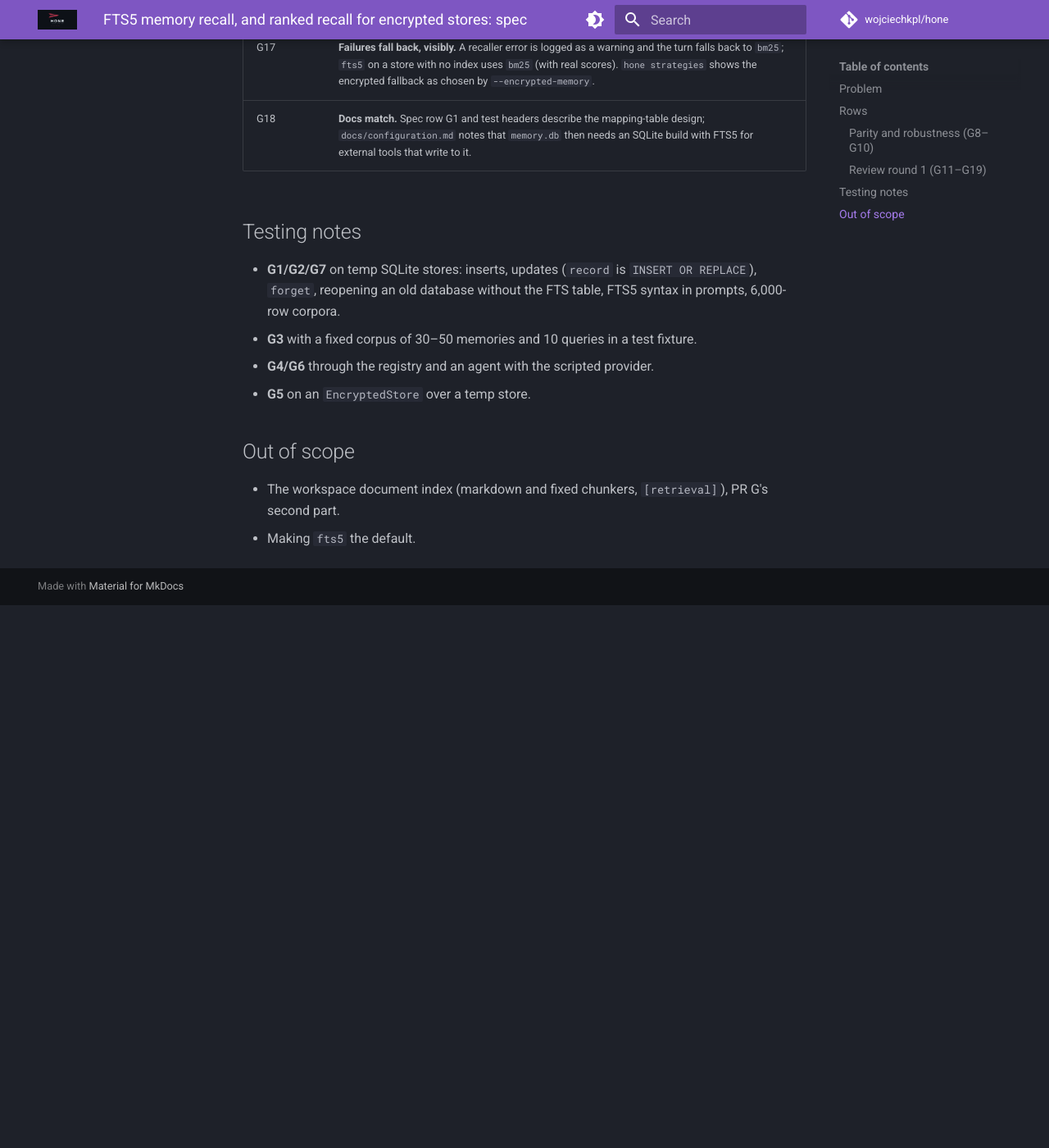
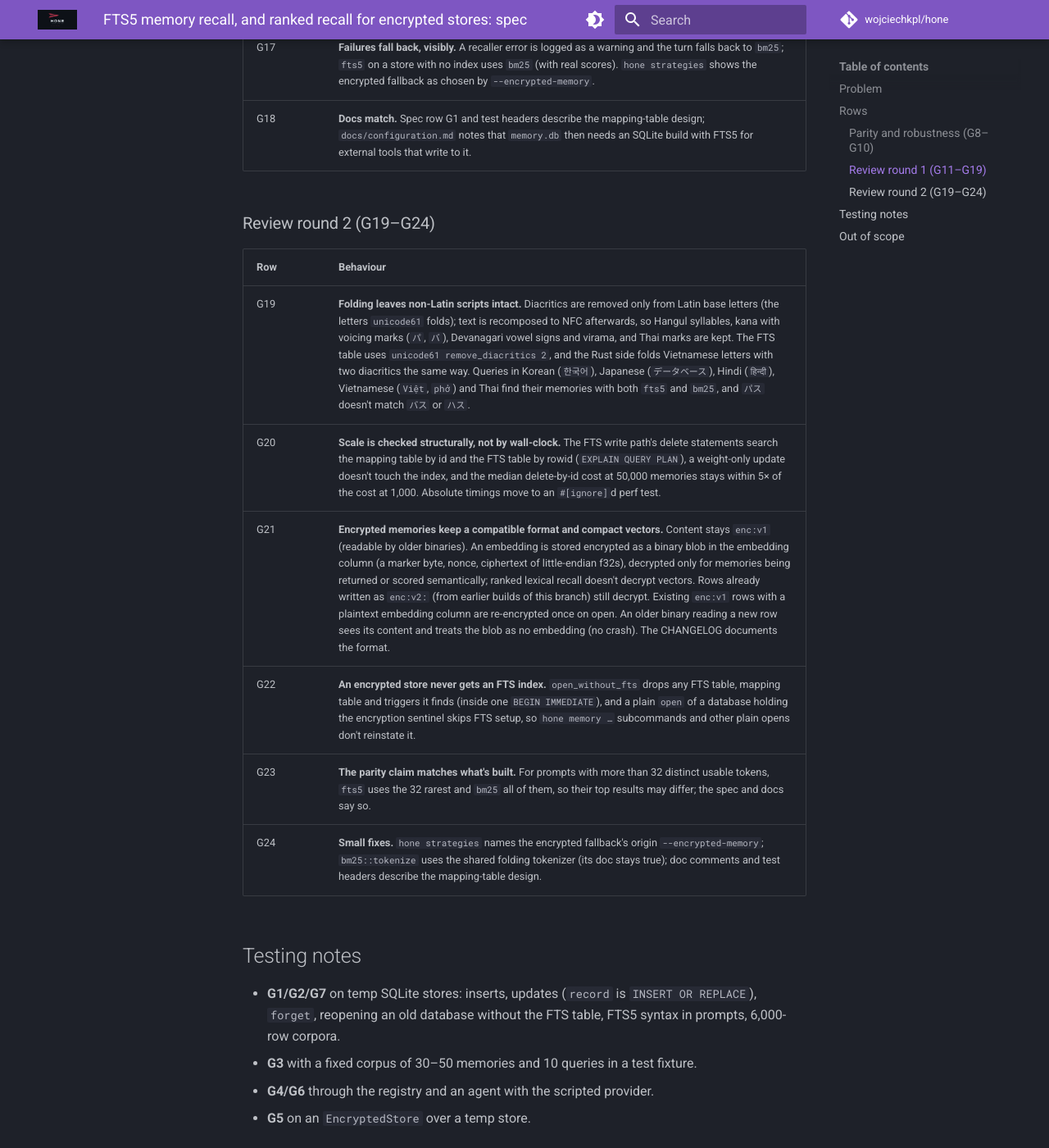
Before and after one commit to wojciechkpl/hone, an MkDocs documentation site: the page built from docs/plans/fts5-recall-spec.md, in a window 1280 px wide and 1400 px high, scrolled down 3077 px. Shown: the whole window at 82% size. Built offline with MkDocs 1.6.1 and Material for MkDocs 9.7.7, drawn with Linux system fonts in a browser that asks for light colours; comment, search, counter and statistics services are not loaded; before the commit the page ends 3815 px from its top, so only the background shows below that.

Commit message:
docs: FTS5 spec round 2 (G19–G24)

```diff
--- a/docs/plans/fts5-recall-spec.md
+++ b/docs/plans/fts5-recall-spec.md
@@ -56,6 +56,17 @@ Review measured that G9's id-keyed table makes every trigger delete scan the who
 | G17 | **Failures fall back, visibly.** A recaller error is logged as a warning and the turn falls back to `bm25`; `fts5` on a store with no index uses `bm25` (with real scores). `hone strategies` shows the encrypted fallback as chosen by `--encrypted-memory`. |
 | G18 | **Docs match.** Spec row G1 and test headers describe the mapping-table design; `docs/configuration.md` notes that `memory.db` then needs an SQLite build with FTS5 for external tools that write to it. |
 
+### Review round 2 (G19–G24)
+
+| Row | Behaviour |
+|---|---|
+| G19 | **Folding leaves non-Latin scripts intact.** Diacritics are removed only from Latin base letters (the letters `unicode61` folds); text is recomposed to NFC afterwards, so Hangul syllables, kana with voicing marks (`パ`, `バ`), Devanagari vowel signs and virama, and Thai marks are kept. The FTS table uses `unicode61 remove_diacritics 2`, and the Rust side folds Vietnamese letters with two diacritics the same way. Queries in Korean (`한국어`), Japanese (`データベース`), Hindi (`हिन्दी`), Vietnamese (`Việt`, `phở`) and Thai find their memories with both `fts5` and `bm25`, and `パス` doesn't match `バス` or `ハス`. |
+| G20 | **Scale is checked structurally, not by wall-clock.** The FTS write path's delete statements search the mapping table by id and the FTS table by rowid (`EXPLAIN QUERY PLAN`), a weight-only update doesn't touch the index, and the median delete-by-id cost at 50,000 memories stays within 5× of the cost at 1,000. Absolute timings move to an `#[ignore]`d perf test. |
+| G21 | **Encrypted memories keep a compatible format and compact vectors.** Content stays `enc:v1` (readable by older binaries). An embedding is stored encrypted as a binary blob in the embedding column (a marker byte, nonce, ciphertext of little-endian f32s), decrypted only for memories being returned or scored semantically; ranked lexical recall doesn't decrypt vectors. Rows already written as `enc:v2:` (from earlier builds of this branch) still decrypt. Existing `enc:v1` rows with a plaintext embedding column are re-encrypted once on open. An older binary reading a new row sees its content and treats the blob as no embedding (no crash). The CHANGELOG documents the format. |
+| G22 | **An encrypted store never gets an FTS index.** `open_without_fts` drops any FTS table, mapping table and triggers it finds (inside one `BEGIN IMMEDIATE`), and a plain `open` of a database holding the encryption sentinel skips FTS setup, so `hone memory …` subcommands and other plain opens don't reinstate it. |
+| G23 | **The parity claim matches what's built.** For prompts with more than 32 distinct usable tokens, `fts5` uses the 32 rarest and `bm25` all of them, so their top results may differ; the spec and docs say so. |
+| G24 | **Small fixes.** `hone strategies` names the encrypted fallback's origin `--encrypted-memory`; `bm25::tokenize` uses the shared folding tokenizer (its doc stays true); doc comments and test headers describe the mapping-table design. |
+
 ## Testing notes
 
 - **G1/G2/G7** on temp SQLite stores: inserts, updates (`record` is `INSERT OR REPLACE`), `forget`, reopening an old database without the FTS table, FTS5 syntax in prompts, 6,000-row corpora.
```
